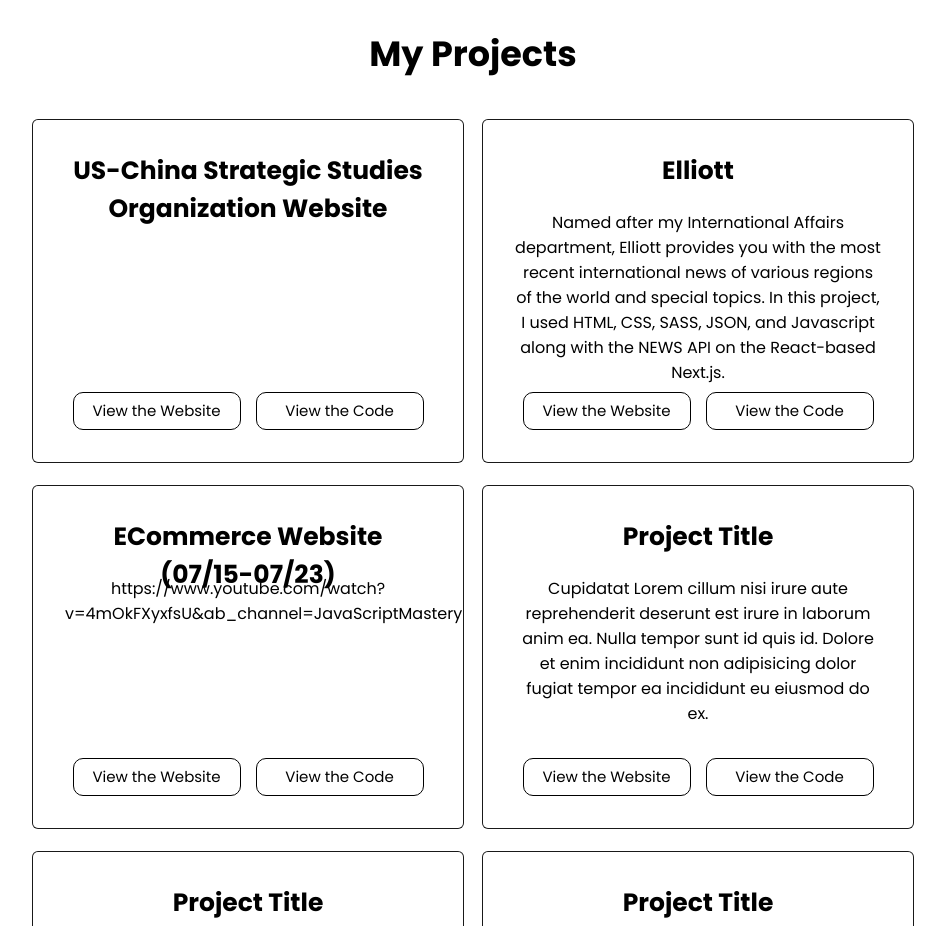
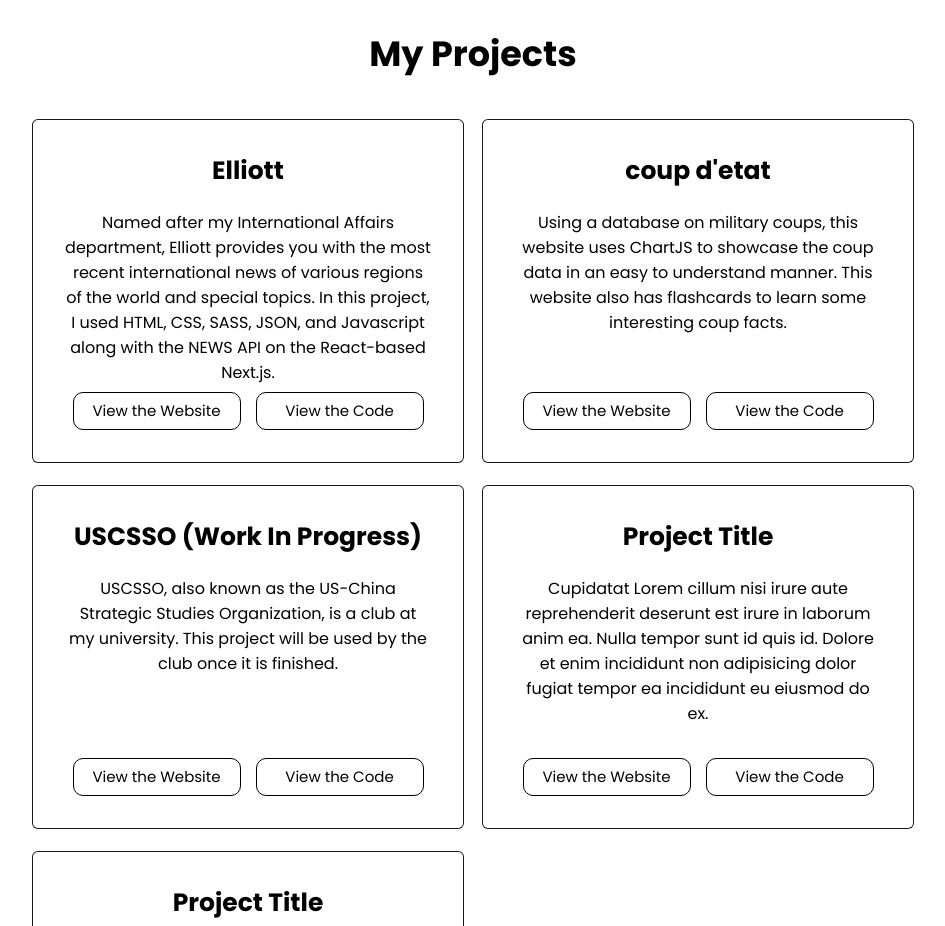
Before and after one commit to austingae/Austin-Portfolio, a React (Create React App) app: page / in a window 1280 px wide. Shown: the part 580-1506 px from the top of the page, without its empty margins (167-1112 px from the left). Built offline with nearby package versions, Linux system fonts and the light colour scheme.

Commit message:
updated my projects section and resume

```diff
--- a/src/App.js
+++ b/src/App.js
@@ -24,28 +24,22 @@ function App() {
           <h2 className='my-projects__title'>My Projects</h2>
           <div className='my-projects__grid-container'>
             <ProjectTemplate
-              title='US-China Strategic Studies Organization Website'
-              description=''
-              website=''
-              code=''
-            />
-            <ProjectTemplate
               title='Elliott'
               description='Named after my International Affairs department, Elliott provides you with the most recent international news of various regions of the world and special topics. In this project, I used HTML, CSS, SASS, JSON, and Javascript along with the NEWS API on the React-based Next.js.'
               website='https://international-affairs-news.vercel.app/'
               code='https://github.com/austingae/International-Affairs-News'
             />
             <ProjectTemplate
-              title='ECommerce Website (07/15-07/23)'
-              description='https://www.youtube.com/watch?v=4mOkFXyxfsU&ab_channel=JavaScriptMastery'
-              website=''
-              code=''
+              title="coup d&apos;etat"
+              description='Using a database on military coups, this website uses ChartJS to showcase the coup data in an easy to understand manner. This website also has flashcards to learn some interesting coup facts.'
+              website='https://coup-d-etat.vercel.app/'
+              code='https://github.com/austingae/coup-d-etat'
             />
             <ProjectTemplate
-              title='Project Title'
-              description='Cupidatat Lorem cillum nisi irure aute reprehenderit deserunt est irure in laborum anim ea. Nulla tempor sunt id quis id. Dolore et enim incididunt non adipisicing dolor fugiat tempor ea incididunt eu eiusmod do ex.'
-              website=''
-              code=''
+              title='USCSSO (Work In Progress)'
+              description='USCSSO, also known as the US-China Strategic Studies Organization, is a club at my university. This project will be used by the club once it is finished.'
+              website='https://uscsso.vercel.app/'
+              code='https://github.com/austingae/USCSSO'
             />
             <ProjectTemplate
               title='Project Title'
--- a/src/Components/AboutMe.js
+++ b/src/Components/AboutMe.js
@@ -1,7 +1,8 @@
 import React from 'react'
 
 import profileImage from '../Images/profile-image.jpeg';
-import myResume from '../PDF/Resume.pdf';
+
+import myResume from '../my-resume.pdf';
 
 import { FontAwesomeIcon } from "@fortawesome/react-fontawesome";
 import { faGithub } from '@fortawesome/free-brands-svg-icons';
@@ -54,15 +55,16 @@ const AboutMe = () => {
           </a>
       </div>
       <div className='about-me__resume-container'>
-        <a href={myResume} target='_blank'>
+        <a href={myResume} target='_blank' rel='noreferrer'>
           <FontAwesomeIcon
           className='about-me__resume'
           icon={faFile} size="2x"
           onMouseOver={() => {setIsResumeIconHover(true);}}
           onMouseOut={() => {setIsResumeIconHover(false)}}
-          bounce={isResumeIconHover} />
+          bounce={isResumeIconHover}
+          />
         </a>
-        <a className='about-me__view-my-resume' href={myResume} target='_blank'>View my Resume</a>
+        <a className='about-me__view-my-resume' href={myResume} target='_blank' rel='noreferrer'>View my Resume</a>
       </div>
 </div>
   )
```
Also changed, not shown: 2 other files (tests, documents, lock files or other folders).
